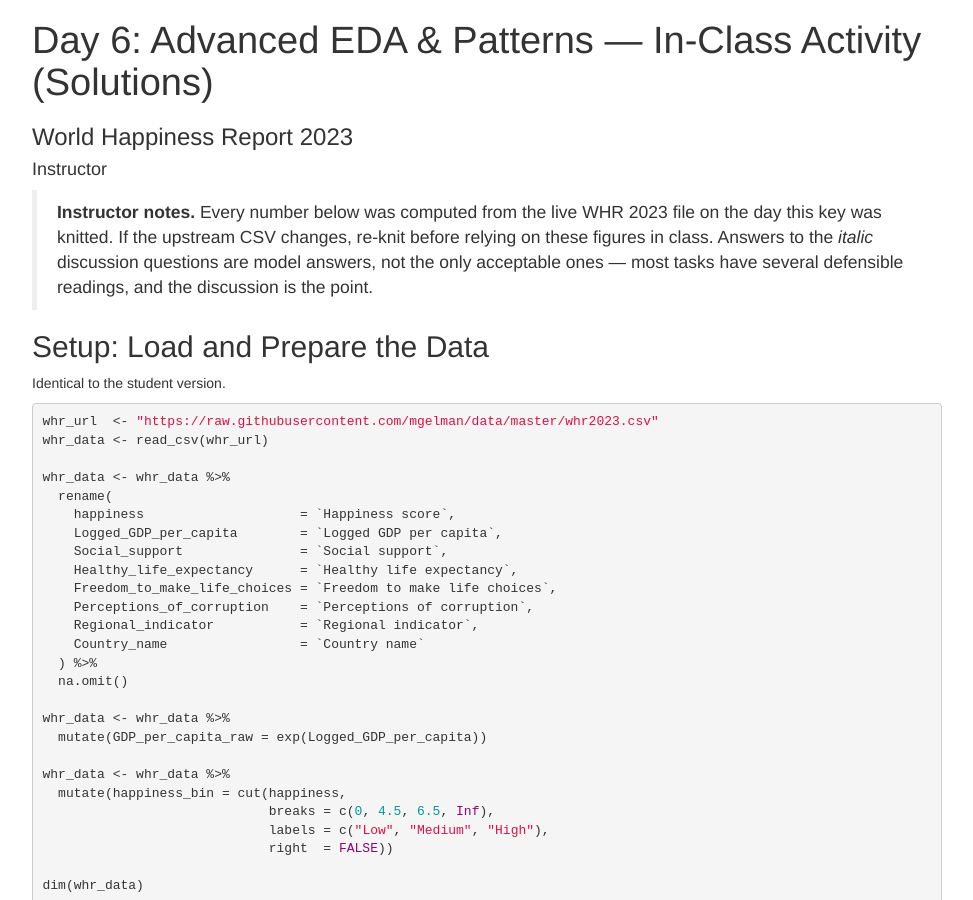
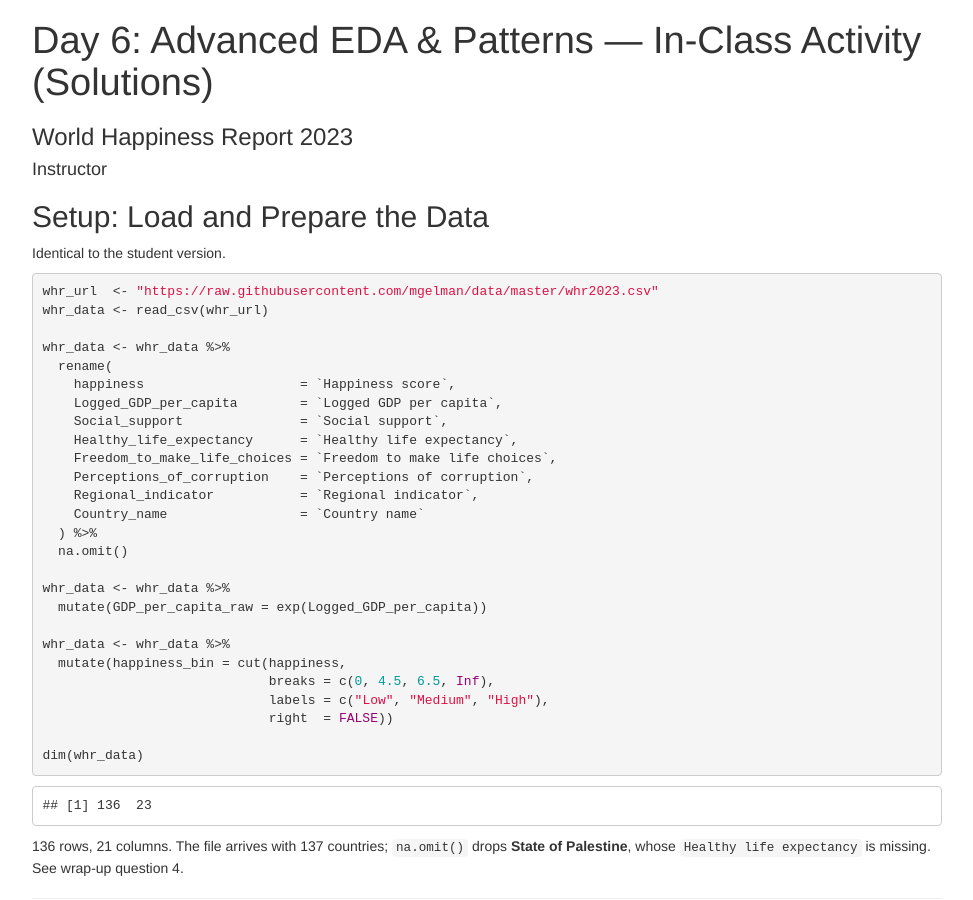
Before and after one commit to econ122-f26/home, a Jekyll site: the page activity/sol/day6_activity_sol.html, which Jekyll copies as it is, in a window 1280 px wide and 900 px high. Shown: the whole window, without its empty margins (153-1126 px from the left). Built offline with Jekyll 4.4.1, drawn with Linux system fonts in a browser that asks for light colours.

Commit message:
Day 6 solutions: drop the instructor notes block
Internal note about re-knitting before class; not meant for students now
that the key is published.

```diff
--- a/activity/sol/day6_activity_sol.html
+++ b/activity/sol/day6_activity_sol.html
@@ -357,14 +357,6 @@ In-Class Activity (Solutions)</h1>
 </div>
 
 
-<blockquote>
-<p><strong>Instructor notes.</strong> Every number below was computed
-from the live WHR 2023 file on the day this key was knitted. If the
-upstream CSV changes, re-knit before relying on these figures in class.
-Answers to the <em>italic</em> discussion questions are model answers,
-not the only acceptable ones — most tasks have several defensible
-readings, and the discussion is the point.</p>
-</blockquote>
 <div id="setup-load-and-prepare-the-data" class="section level2">
 <h2>Setup: Load and Prepare the Data</h2>
 <p>Identical to the student version.</p>
```
